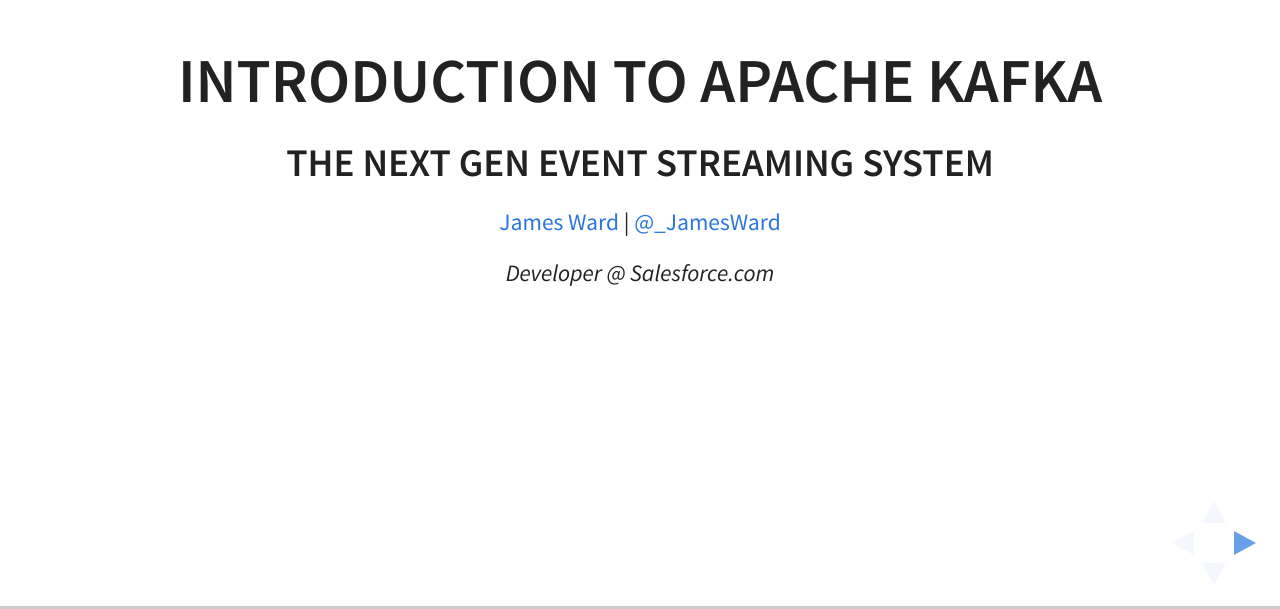
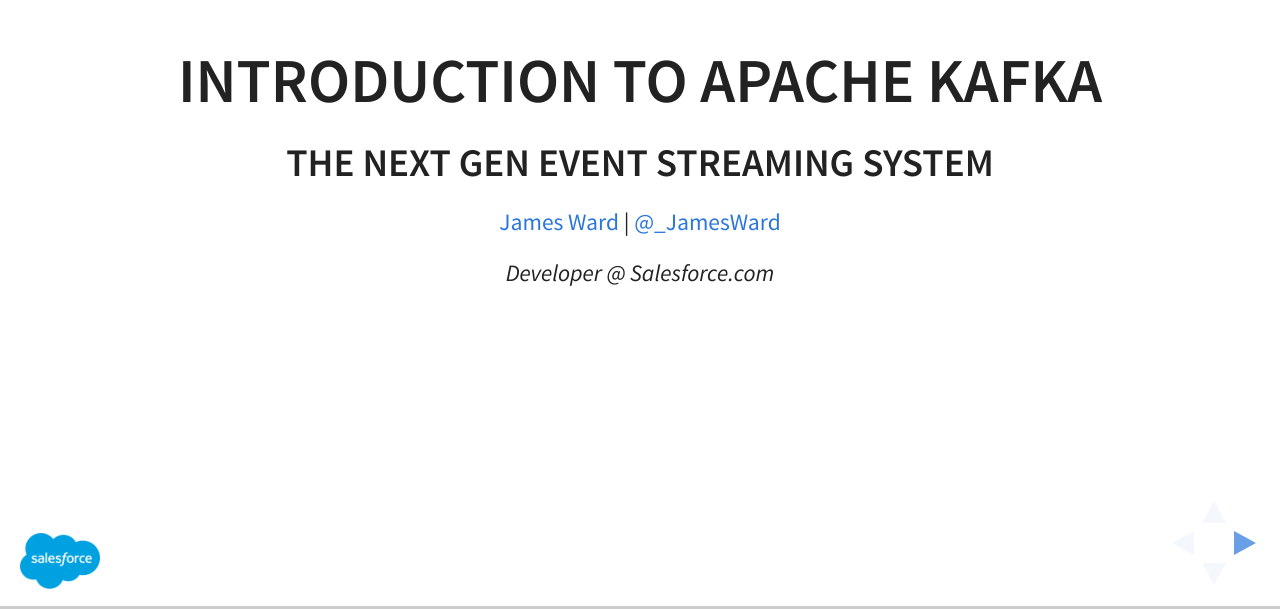
Before and after one commit to jamesward/introduction_to_apache_kafka, a plain HTML site: page index.html in a window 1280 px wide. Shown: the part 191-800 px from the top of the page. Drawn offline with Linux system fonts and the light colour scheme.

Commit message:
add salesforce logo

```diff
--- a/index.html
+++ b/index.html
@@ -31,6 +31,8 @@
     </style>
 	</head>
 	<body>
+    <img src="assets/logo.png" style="position: absolute; left: 20px; bottom: 20px; width: 80px;">
+
 		<div class="reveal">
 			<div class="slides">
 				<section>
```
Also changed, not shown: assets/logo.png (added).
